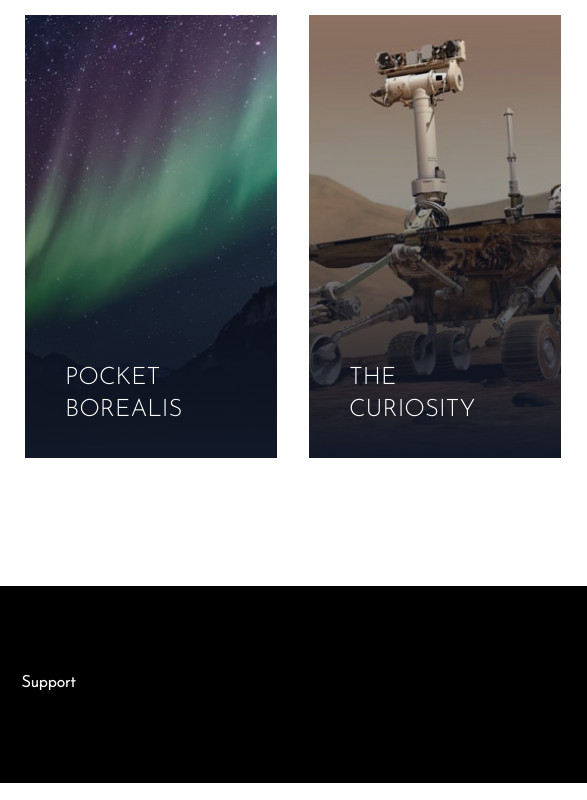
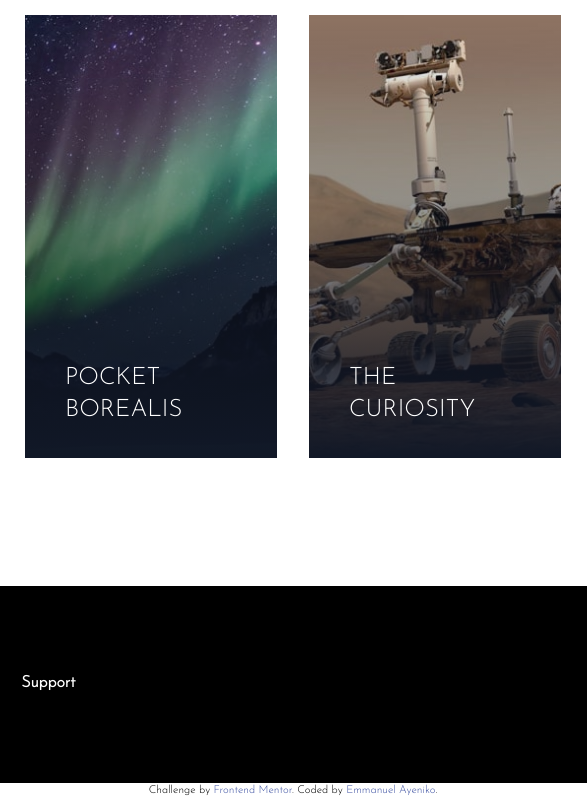
Before and after one commit to NIKO-DEV06/Loops-Studio, a website: page index.html in a window 1280 px wide. Shown: the part 2008-2808 px from the top of the page, 347-934 px from the left. Drawn offline with Linux system fonts and the light colour scheme.

Commit message:
Update index.html

```diff
--- a/index.html
+++ b/index.html
@@ -12,7 +12,16 @@
     />
     <script src="js/script.js" defer></script>
     <link rel="stylesheet" href="css/style.css" />
-    <title>Simple Tailwing Starter</title>
+    <title>Loops Studios FrontendMentor</title>
+      <style>
+      .attribution {
+        font-size: 11px;
+        text-align: center;
+      }
+      .attribution a {
+        color: hsl(228, 45%, 44%);
+      }
+    </style>
   </head>
   <body>
     <!-- Hero Section -->
@@ -394,3 +403,13 @@
     </footer>
   </body>
 </html>
+
+
+<div>
+  <p class="attribution">
+    Challenge by
+    <a href="https://www.frontendmentor.io?ref=challenge" target="_blank"
+      >Frontend Mentor</a
+    >. Coded by <a href="https://github.com/NIKO-DEV06">Emmanuel Ayeniko</a>.
+  </p>
+</div>
```
